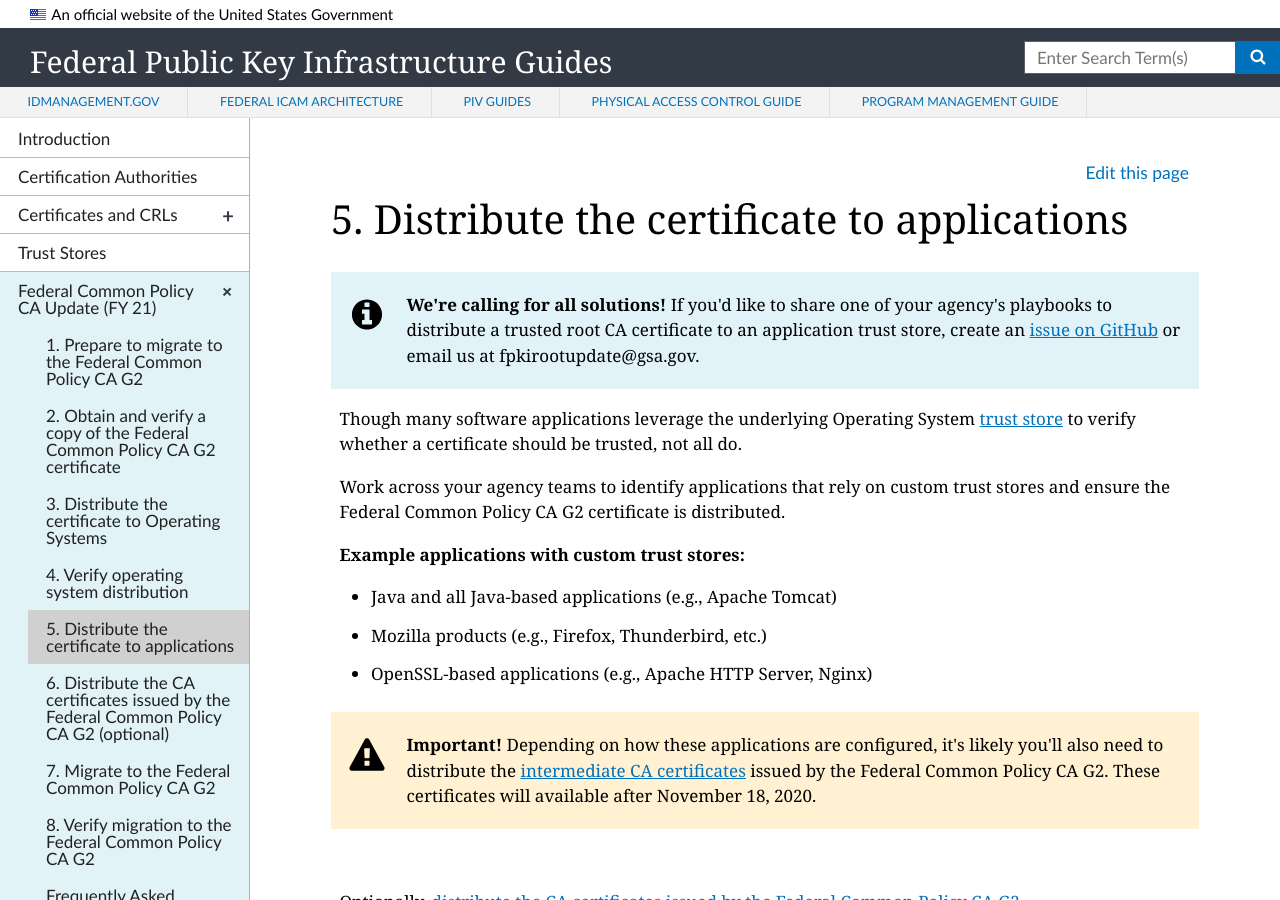
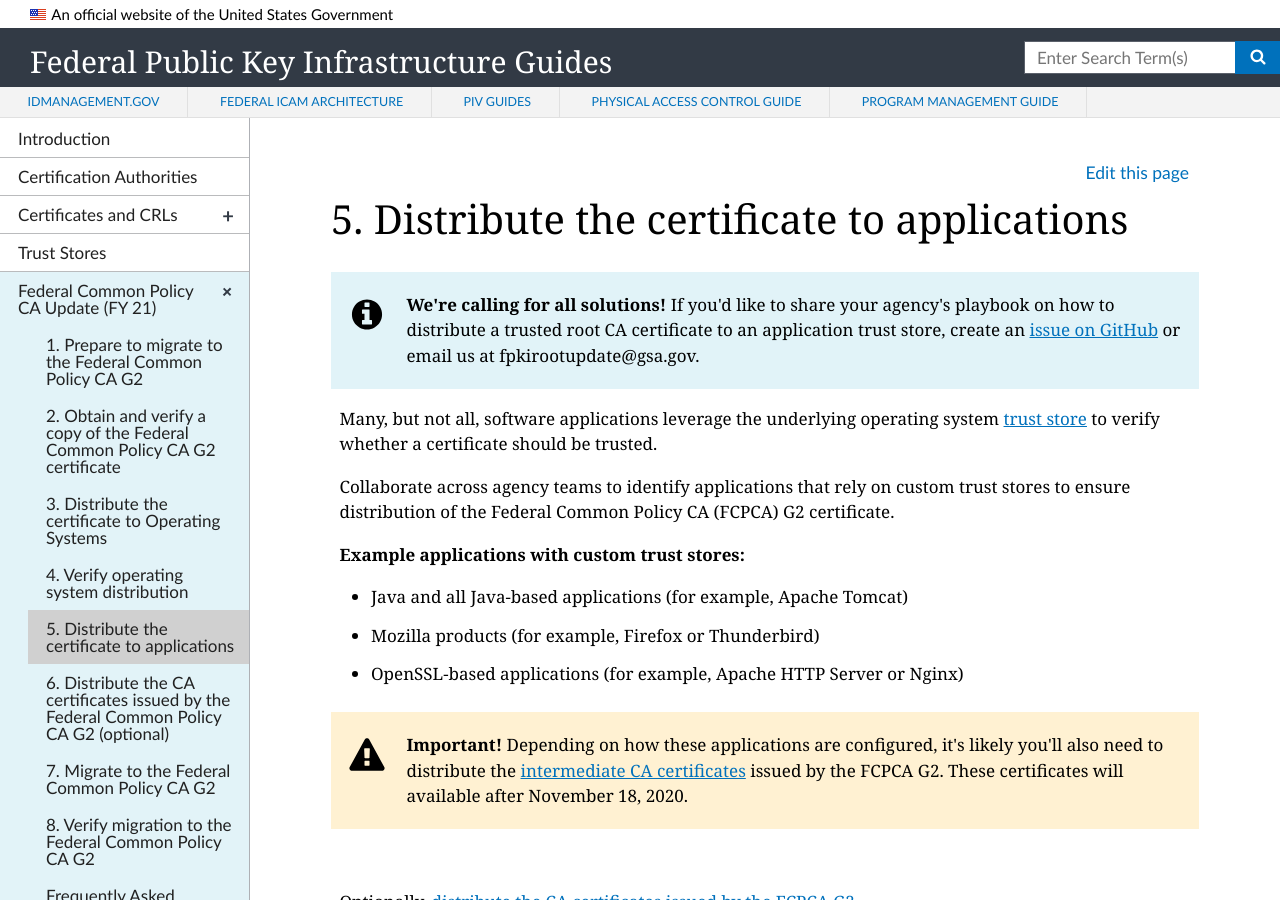
Before and after one commit to GSA/fpki-guides, a Jekyll site: the page built from _common/05_distribute_applications.md, in a window 1280 px wide and 900 px high. Built offline with Jekyll 4.4.1, drawn with Linux system fonts in a browser that asks for light colours; nearby versions of some CDN libraries; some of the changed text lies outside the part shown.

Commit message:
Plain language updates

```diff
--- a/_common/05_distribute_applications.md
+++ b/_common/05_distribute_applications.md
@@ -5,20 +5,20 @@ collection: common
 permalink: common/distribute-apps/
 ---
 
-{% include alert-info.html content="<strong>We're calling for all solutions!</strong> If you'd like to share one of your agency's playbooks to distribute a trusted root CA certificate to an application trust store, create an <a href=\"https://github.com/GSA/fpki-guides/issues/new\" target=\"_blank\">issue on GitHub</a> or email us at fpkirootupdate@gsa.gov." %}
+{% include alert-info.html content="<strong>We're calling for all solutions!</strong> If you'd like to share your agency's playbook on how to distribute a trusted root CA certificate to an application trust store, create an <a href=\"https://github.com/GSA/fpki-guides/issues/new\" target=\"_blank\">issue on GitHub</a> or email us at fpkirootupdate@gsa.gov." %}
 
-Though many software applications leverage the underlying Operating System [trust store]({{site.baseurl}}/truststores/) to verify whether a certificate should be trusted, not all do.
+Many, but not all, software applications leverage the underlying operating system [trust store]({{site.baseurl}}/truststores/) to verify whether a certificate should be trusted.
 
-Work across your agency teams to identify applications that rely on custom trust stores and ensure the Federal Common Policy CA G2 certificate is distributed.
+Collaborate across agency teams to identify applications that rely on custom trust stores to ensure distribution of the Federal Common Policy CA (FCPCA) G2 certificate.
 
 **Example applications with custom trust stores:**
-- Java and all Java-based applications (e.g., Apache Tomcat)
-- Mozilla products (e.g., Firefox, Thunderbird, etc.)
-- OpenSSL-based applications (e.g., Apache HTTP Server, Nginx)
+- Java and all Java-based applications (for example, Apache Tomcat)
+- Mozilla products (for example, Firefox or Thunderbird)
+- OpenSSL-based applications (for example, Apache HTTP Server or Nginx)
 
 
-{% include alert-warning.html content="<strong>Important!</strong> Depending on how these applications are configured, it's likely you'll also need to distribute the <a href=\"../certificates\">intermediate CA certificates</a> issued by the Federal Common Policy CA G2.  These certificates will available after November 18, 2020." %}
+{% include alert-warning.html content="<strong>Important!</strong> Depending on how these applications are configured, it's likely you'll also need to distribute the <a href=\"../certificates\">intermediate CA certificates</a> issued by the FCPCA G2.  These certificates will available after November 18, 2020." %}
 
 <br>
 
-Optionally, [distribute the CA certificates issued by the Federal Common Policy CA G2]({{site.baseurl}}/common/certificates/).
+Optionally, [distribute the CA certificates issued by the FCPCA G2]({{site.baseurl}}/common/certificates/).
```
